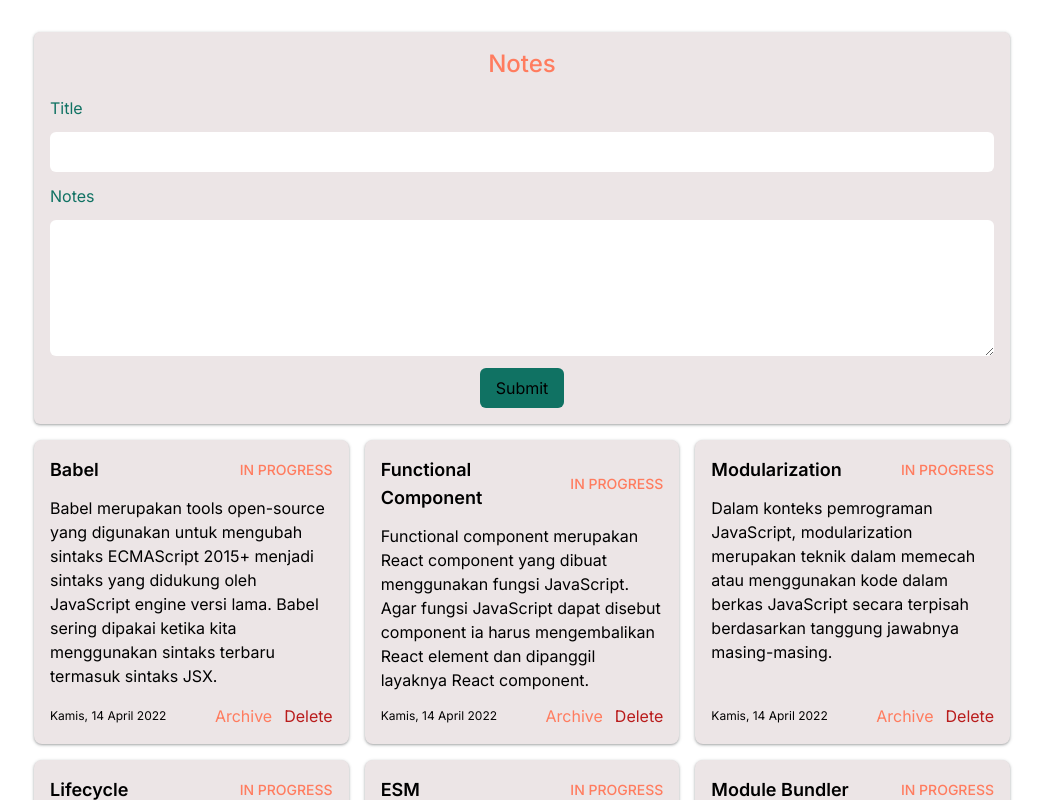
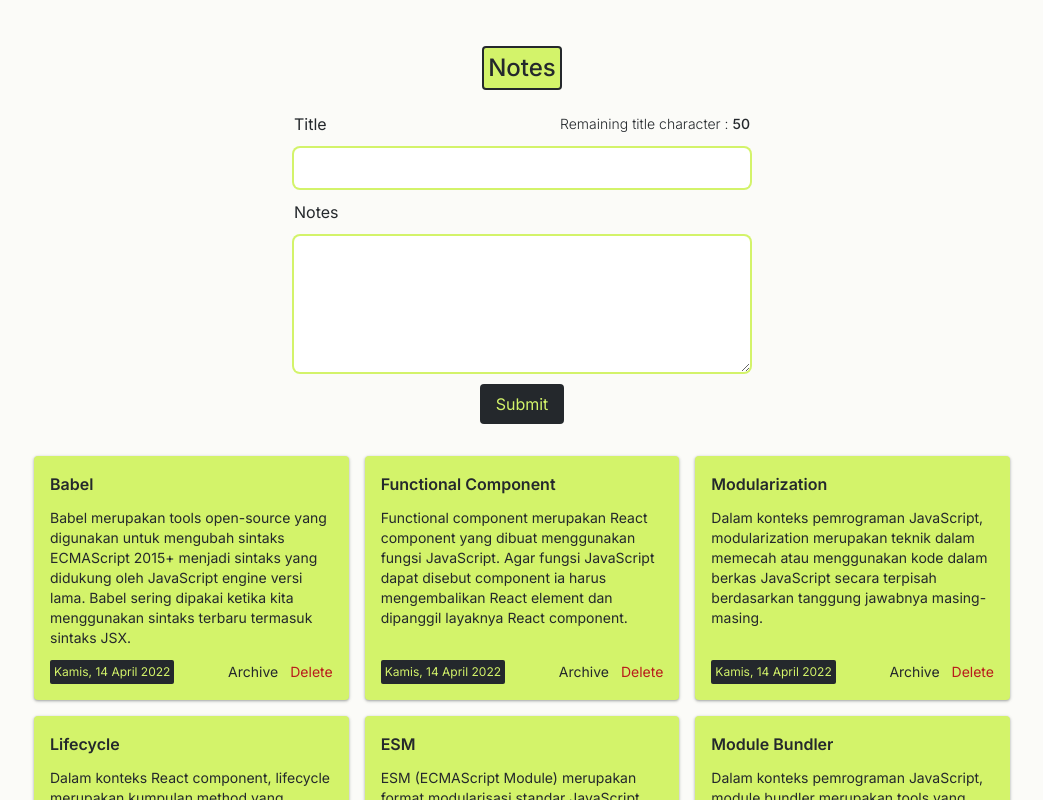
Before and after one commit to hutamatr/private-notes-app-dicoding, a React (Create React App) app: page / in a window 1280 px wide. Shown: the top 800 px of the page, without its empty margins (118-1161 px from the left). Built offline with nearby package versions, Linux system fonts and the light colour scheme.

Commit message:
add delete notes & add remaining title input

```diff
--- a/src/components/Main/Main.jsx
+++ b/src/components/Main/Main.jsx
@@ -9,19 +9,26 @@ const Main = () => {
 
   const notesDataHandler = (notes) => {
     setNotesData((prevState) => {
-      return [notes, ...prevState];
+      return [...prevState, notes];
     });
   };
 
+  const notesDeleteHandler = (id) => {
+    const notesDeleted = notesData.filter((note) => note.id !== id);
+    setNotesData(notesDeleted);
+  };
+
+  console.table(notesData);
+
   return (
     <>
-      <section className="flex flex-col gap-y-4 bg-custom-white p-4 rounded-md shadow-material-shadow">
-        <h1 className="text-custom-orange text-center font-medium text-2xl">
+      <section className="flex flex-col gap-y-6 p-4 rounded md:w-1/2 md:translate-x-1/2">
+        <h1 className="text-custom-black text-center font-medium text-2xl bg-custom-green max-w-fit mx-auto p-1 rounded-sm ring-2 ring-custom-black">
           Notes
         </h1>
         <NotesForm onSetNotesData={notesDataHandler} />
       </section>
-      <NotesList onNotesData={notesData} />
+      <NotesList onNotesData={notesData} onDeleteNotes={notesDeleteHandler} />
     </>
   );
 };
--- a/src/components/Main/NotesForm.jsx
+++ b/src/components/Main/NotesForm.jsx
@@ -1,17 +1,28 @@
-import React, { useState } from "react";
+import React, { useState, useEffect } from "react";
 
 const NotesForm = ({ onSetNotesData }) => {
   const [notesInput, setNotesInput] = useState({
     title: "",
     body: "",
   });
+  const [isFormEmpty, setIsFormEmpty] = useState(false);
 
   const id = +new Date();
   const date = new Date().toISOString();
 
+  useEffect(() => {
+    setIsFormEmpty(false);
+  }, [notesInput]);
+
   const titleChangeHandler = (event) =>
     setNotesInput((prevState) => {
-      return { ...prevState, title: event.target.value };
+      return {
+        ...prevState,
+        title:
+          event.target.value.length <= 50
+            ? event.target.value
+            : prevState.title,
+      };
     });
 
   const bodyChangeHandler = (event) => {
@@ -24,7 +35,7 @@ const NotesForm = ({ onSetNotesData }) => {
     event.preventDefault();
 
     if (notesInput.title.length < 1 || notesInput.body.length < 1) {
-      return;
+      return setIsFormEmpty(true);
     }
 
     const notes = {
@@ -39,19 +50,32 @@ const NotesForm = ({ onSetNotesData }) => {
       title: "",
       body: "",
     });
+    setIsFormEmpty(false);
   };
   return (
+    <>
+      {isFormEmpty && (
+        <p className="text-lg text-red-700 font-semibold text-center">
+          Please input notes correctly!
+        </p>
+      )}
       <form onSubmit={notesSubmitHandler} className="flex flex-col gap-y-3 ">
-      <label htmlFor="title" className="text-custom-green">
+        <div className="flex flex-row items-center justify-between">
+          <label htmlFor="title" className="text-custom-black">
             Title
           </label>
+          <p className="text-sm font-light flex flex-row gap-x-1 text-custom-black">
+            Remaining title character :
+            <span className="font-medium">{50 - notesInput.title.length}</span>
+          </p>
+        </div>
         <input
           type="text"
           onChange={titleChangeHandler}
           value={notesInput.title}
-        className="rounded-md p-2 outline-none"
+          className="rounded-md p-2 outline-none bg-white ring-2 ring-custom-green"
         />
-      <label htmlFor="notes-body" className="text-custom-green">
+        <label htmlFor="notes-body" className="text-custom-black">
           Notes
         </label>
         <textarea
@@ -62,12 +86,13 @@ const NotesForm = ({ onSetNotesData }) => {
           rows="5"
           onChange={bodyChangeHandler}
           value={notesInput.body}
-        className="rounded-md p-2 outline-none"
+          className="rounded-md p-2 outline-none bg-custom-primary ring-2 ring-custom-green"
         ></textarea>
-      <button className="bg-custom-green py-2 px-4 rounded-md max-w-fit mx-auto hover:bg-custom-orange duration-500">
+        <button className="bg-custom-black text-custom-green py-2 px-4 rounded max-w-fit mx-auto hover:bg-custom-orange duration-500">
           Submit
         </button>
       </form>
+    </>
   );
 };
 
--- a/src/components/Main/NotesList.jsx
+++ b/src/components/Main/NotesList.jsx
@@ -1,16 +1,15 @@
 import React from "react";
 
-import Card from "../UI/Card";
-import { showFormattedDate } from "../../utils";
+import NotesCard from "../UI/NotesCard";
 
-const NotesList = ({ onNotesData }) => {
+const NotesList = ({ onNotesData, onDeleteNotes }) => {
   return (
     <section>
-      <ul className="grid grid-cols-1 gap-4 md:grid-cols-3">
+      <ul className="grid grid-cols-1 gap-4 sm:grid-cols-2 md:grid-cols-3">
         {onNotesData.map((note, index) => {
           return (
             <li key={index}>
-              <Card {...note} onFormatDate={showFormattedDate} />
+              <NotesCard {...note} onDeleteNotes={onDeleteNotes} />
             </li>
           );
         })}
--- a/src/components/UI/Card.jsx
+++ /dev/null
@@ -1,56 +0,0 @@
-import React, { useState } from "react";
-
-const Card = ({ title, body, createdAt, archived, onFormatDate }) => {
-  const [notesCompleted, setNotesCompleted] = useState(archived);
-
-  const notesArchivedHandler = () => {
-    setNotesCompleted((prevState) => !prevState);
-  };
-
-  const notesDeleteHandler = () => {};
-
-  return (
-    <div
-      className={`grid grid-cols-1 grid-rows-[auto,1fr,auto] gap-y-3 items-start rounded-lg bg-custom-white p-4 shadow-material-shadow min-h-full ${
-        notesCompleted ? "ring-2 ring-custom-green" : ""
-      }`}
-    >
-      <div className="flex items-center justify-between gap-x-3">
-        <h2 className="text-lg font-semibold">{title}</h2>
-        {notesCompleted ? (
-          <span className="text-sm font-medium uppercase text-custom-green">
-            Archived!
-          </span>
-        ) : (
-          <span className="text-sm font-medium uppercase text-custom-orange whitespace-nowrap">
-            In Progress
-          </span>
-        )}
-      </div>
-      <p className="">{body}</p>
-      <div className="flex flex-row items-center justify-between">
-        <>
-          <span className="text-xs">{onFormatDate(createdAt)}</span>
-        </>
-        <div className="flex items-center gap-x-3 text-3xl">
-          <button
-            onClick={notesArchivedHandler}
-            className={`text-base ${
-              notesCompleted ? "text-custom-green" : "text-custom-orange"
-            }`}
-          >
-            Archive
-          </button>
-          <button
-            onClick={notesDeleteHandler}
-            className="text-red-700 text-base"
-          >
-            Delete
-          </button>
-        </div>
-      </div>
-    </div>
-  );
-};
-
-export default Card;
--- /dev/null
+++ b/src/components/UI/NotesCard.jsx
@@ -0,0 +1,53 @@
+import React, { useState } from "react";
+import { showFormattedDate } from "../../utils";
+
+const Card = ({ id, title, body, createdAt, archived, onDeleteNotes }) => {
+  const [notesCompleted, setNotesCompleted] = useState(archived);
+
+  const notesArchivedHandler = () => {
+    setNotesCompleted((prevState) => !prevState);
+  };
+
+  return (
+    <div
+      className={`grid grid-cols-1 grid-rows-[auto,1fr,auto] gap-y-3 items-start rounded bg-custom-green p-4 shadow-material-shadow min-h-full ${
+        notesCompleted ? "ring-2 ring-custom-black" : ""
+      }`}
+    >
+      <div className="flex items-start justify-between gap-x-3">
+        <h2 className="text-md font-semibold overflow-auto break-all">
+          {title}
+        </h2>
+        {notesCompleted && (
+          <span className="text-xs font-medium uppercase bg-custom-black text-custom-green p-1 rounded-sm">
+            Archived!
+          </span>
+        )}
+      </div>
+      <p className="text-sm overflow-auto break-words">{body}</p>
+      <div className="flex flex-row items-center justify-between">
+        <span className="text-xs bg-custom-black text-custom-green p-1 rounded-sm">
+          {showFormattedDate(createdAt)}
+        </span>
+        <div className="flex items-center gap-x-3 text-3xl">
+          <button
+            onClick={notesArchivedHandler}
+            className={`text-sm ${
+              notesCompleted ? "text-custom-black" : "text-custom-black"
+            }`}
+          >
+            Archive
+          </button>
+          <button
+            onClick={onDeleteNotes.bind(this, id)}
+            className="text-red-700 text-sm"
+          >
+            Delete
+          </button>
+        </div>
+      </div>
+    </div>
+  );
+};
+
+export default Card;
--- a/src/styles/style.css
+++ b/src/styles/style.css
@@ -6,4 +6,6 @@
 
 body {
   font-family: "Inter", sans-serif;
+  background-color: #fbfbf8;
+  color: #24282c;
 }
--- a/tailwind.config.js
+++ b/tailwind.config.js
@@ -4,11 +4,11 @@ module.exports = {
   theme: {
     extend: {
       colors: {
-        "custom-white": "#ECE5E6",
-        "custom-green": "#107263",
-        "custom-yellow": "#ffde62",
-        "custom-orange": "#ff7c5f",
-        "custom-black": "#3f3f3f",
+        "custom-black": "#24282C",
+        "custom-white": "#fbfbf8",
+        "custom-white-2": "#EAE9E2",
+        "custom-green": "#D3F36A",
+        "custom-blue": "#CDDFE3",
       },
       boxShadow: {
         "material-shadow":
```
Lines whose indentation alone changed are shown as unchanged.
